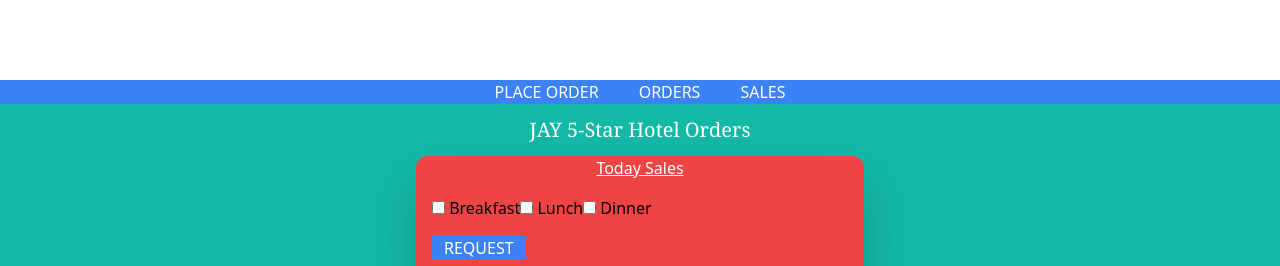
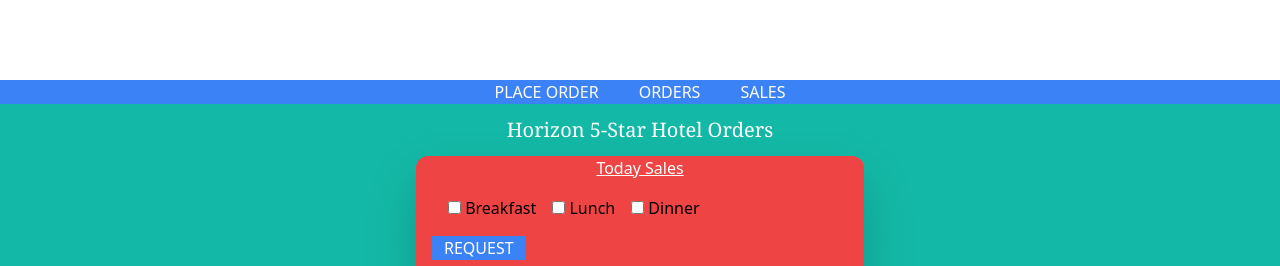
Before and after one commit to Gitog/hotel-orders, a React (Create React App) app: page /sales in a window 1280 px wide. Shown: the top 266 px of the page. Built offline with nearby package versions, Linux system fonts and the light colour scheme; data requests are answered from the project's data file.

Commit message:
Added a total/sale component

```diff
--- a/db.json
+++ b/db.json
@@ -47,6 +47,12 @@
       "time": "lunch",
       "price": "450",
       "id": 18
+    },
+    {
+      "food": "Rice Beef",
+      "time": "supper",
+      "price": "530",
+      "id": 19
     }
   ]
 }
--- a/src/App.js
+++ b/src/App.js
@@ -23,7 +23,7 @@ function App() {
 
       <NavBar onChangePage={setPage}/>
 
-       <h1 className='text-center text-white text-xl font-serif py-3'> JAY 5-Star Hotel Orders</h1>
+       <h1 className='text-center text-white text-xl font-serif py-3'> Horizon 5-Star Hotel Orders</h1>
        <div  className="max-w-md mx-auto rounded-xl drop-shadow-2xl bg-zinc-500 md:bg-red-500 lg:bg-emarald-500 px-4">
           <Routes>
 
--- /dev/null
+++ b/src/components/CategorySale.js
@@ -0,0 +1,12 @@
+import React from 'react'
+
+function CategorySale({total}){
+    return (
+
+        <>
+        <li>45,000</li>
+        </>
+    )
+}
+
+export default CategorySale
--- a/src/components/PlaceOrder.js
+++ b/src/components/PlaceOrder.js
@@ -39,7 +39,6 @@ function PlaceOrder(){
 
 
             <div>
-
             <div className='mt-1 flex' onClick={(e)=>setTime(e.target.value)}>
             <label className='block text-sm font-medium text-white px-3'>
             <input type='radio' name='name' value='breakfast' required/>
--- a/src/components/Sales.js
+++ b/src/components/Sales.js
@@ -1,27 +1,43 @@
-import React from "react";
+import React, {useState} from "react";
+import CategorySale from "./components/CategorySale"
 
 function Sales({orders}){
+
+    // const {time,setTime}=useState("")
+
+    function showSales(e){
+        e.preventDefault()
+        console.log("Clicked")
+        console.log(e.target.value)
+    }
+
     return(
         <>
 
         <h1 className="text-center text-white underline">Today Sales</h1>
+
         <div className="flex mx-auto py-4">
-        <label>
-            <input type='checkbox' name='breakfast'/> Breakfast
+
+        <label className="px-4">
+            <input type='checkbox' name='breakfast' value='breakfast'/> Breakfast
         </label>
 
         <label>
-            <input type='checkbox' name='lunch'/> Lunch
+            <input type='checkbox' name=''lunch value='lunch'/> Lunch
         </label>
 
-        <label>
-            <input type='checkbox' name='dinner'/> Dinner
+        <label className="px-4">
+            <input type='checkbox' name='dinner' value='dinner'/> Dinner
         </label>
 
         </div>
+
         <div>
-        <button className='text-white bg-blue-500 px-3 mb-5'>REQUEST</button>
+        <button className='text-white bg-blue-500 px-3 mb-5' onClick={showSales}>REQUEST</button>
         </div>
+        <ul>
+            <CategorySale />
+        </ul>
         </>
     )
 }
```
